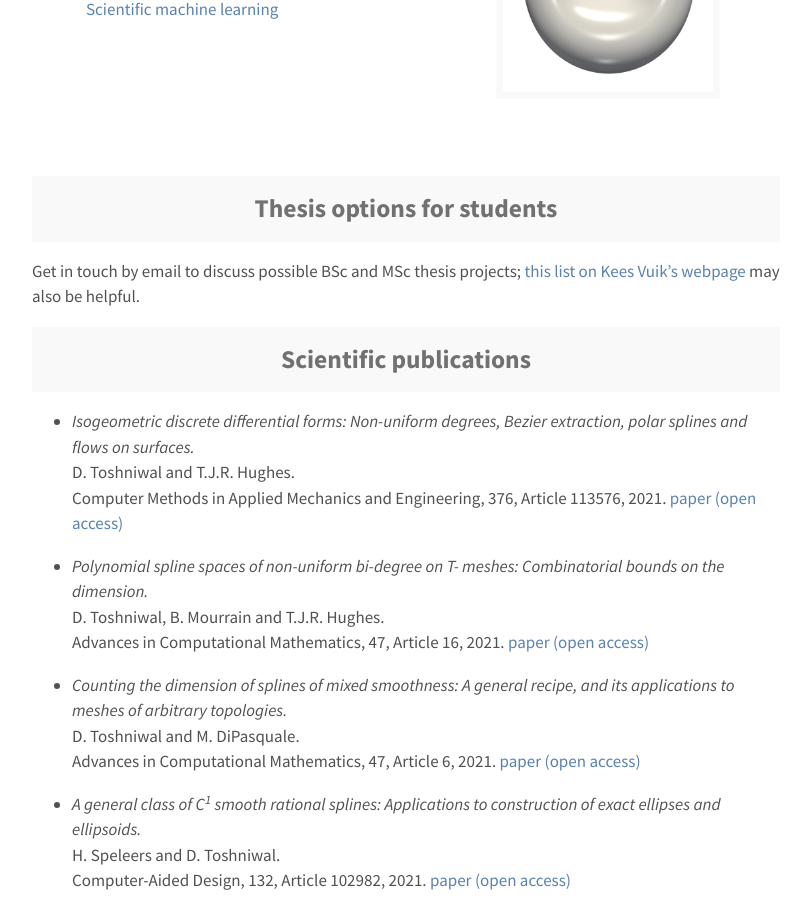
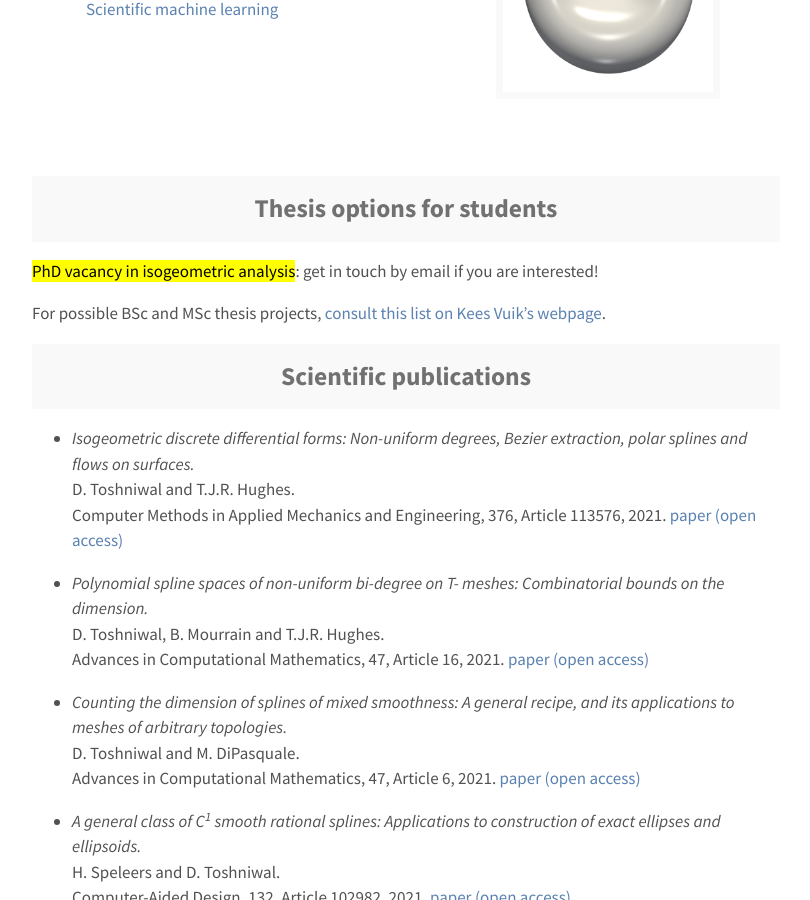
Before and after one commit to dtoshniwal/dtoshniwal.github.io, a Jekyll site: the page built from research.md, in a window 1280 px wide and 900 px high, scrolled down 407 px. Shown: the whole window, without its empty margins (234-1044 px from the left). Built offline with Jekyll 4.4.1, drawn with Linux system fonts in a browser that asks for light colours.

Commit message:
PhD project

```diff
--- a/_config.yml
+++ b/_config.yml
@@ -20,6 +20,9 @@ author:
   url:               dtoshniwal.github.io
   email:             d.toshniwal@tudelft.nl
 
+blog:
+  truncated_preview: true
+
 plugins:
   - jekyll-coffeescript
   - jekyll-paginate
--- a/research.md
+++ b/research.md
@@ -27,8 +27,8 @@ title: Research
 -->
 
 <h2 class="message" align="center">Thesis options for students</h2>
-
-Get in touch by email to discuss possible BSc and MSc thesis projects; [this list on Kees Vuik's webpage](http://ta.twi.tudelft.nl/users/vuik/afstudeer_eng.html#nieuw) may also be helpful.
+<p> <mark>PhD vacancy in isogeometric analysis</mark>: get in touch by email if you are interested!</p>
+For possible BSc and MSc thesis projects, [consult this list on Kees Vuik's webpage](http://ta.twi.tudelft.nl/users/vuik/afstudeer_eng.html#nieuw).
 
 
 <h2 class="message" align="center">Scientific publications</h2>
```
Also changed, not shown: blog/_posts/2021-01-31-interview.md (+2 -1 lines).
